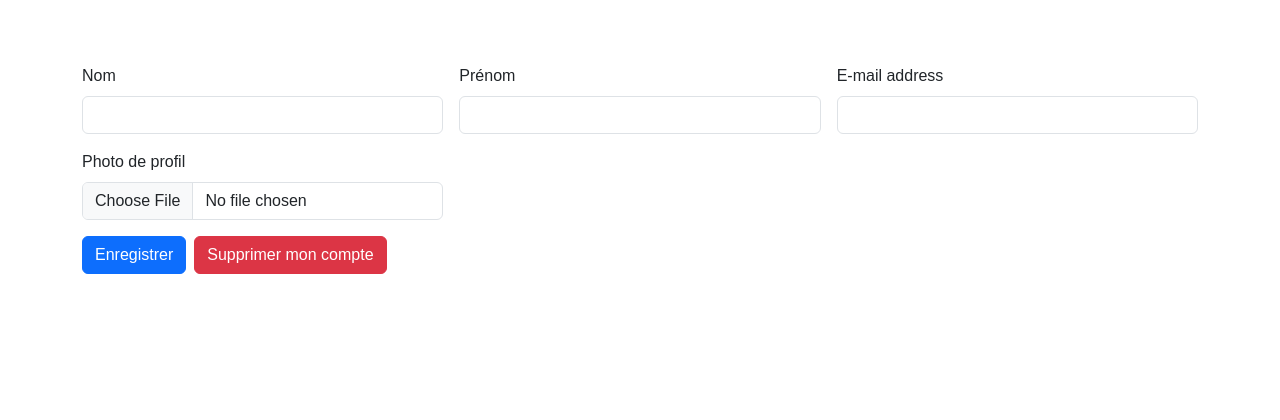
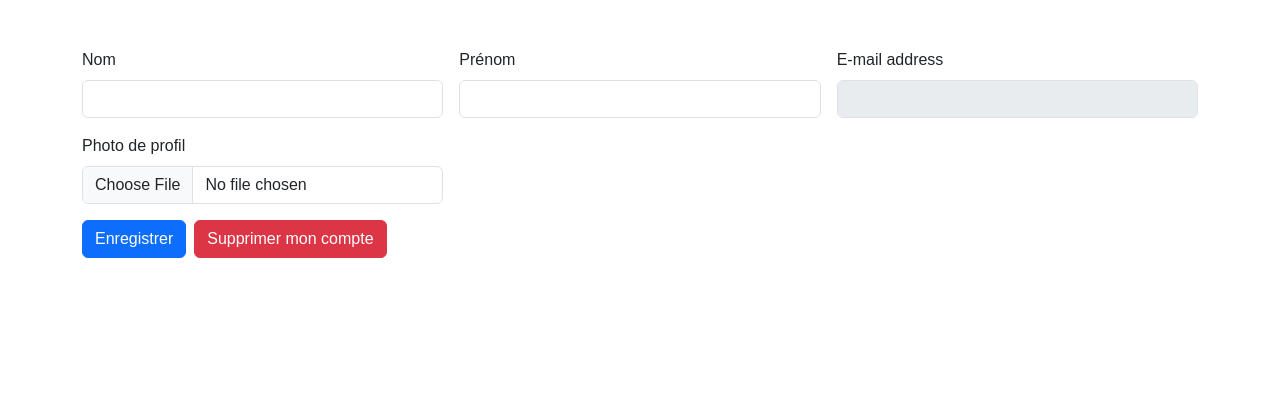
Before and after one commit to SIRdud12/Projet-Technologique-T2, a PHP site: page /compte.php in a window 1280 px wide. Shown: the part 70-490 px from the top of the page. Run offline with PHP 8.4, Linux system fonts and the light colour scheme; some web fonts are replaced.

Commit message:
Add files via upload

```diff
--- a/compte.php
+++ b/compte.php
@@ -186,6 +186,12 @@ if (isset($_GET['photo_deleted']) && $_GET['photo_deleted'] == '1') {
     <link rel="stylesheet" href="https://cdnjs.cloudflare.com/ajax/libs/font-awesome/5.15.4/css/all.min.css">
     <link href="https://cdn.jsdelivr.net/npm/bootstrap@5.3.3/dist/css/bootstrap.min.css" rel="stylesheet" integrity="sha384-QWTKZyjpPEjISv5WaRU9OFeRpok6YctnYmDr5pNlyT2bRjXh0JMhjY6hW+ALEwIH" crossorigin="anonymous">
     <link rel="stylesheet" href="GATE.css">
+    <style>
+        .disabled-email {
+            background-color: #e9ecef;
+            cursor: not-allowed;
+        }
+    </style>
 </head>
 <body>
     <!-- Header -->
@@ -240,7 +246,7 @@ if (isset($_GET['photo_deleted']) && $_GET['photo_deleted'] == '1') {
     <!-- Main Content -->
     <main class="py-5">
         <div class="container">
-            <?php if (isset($error_message)) : ?>
+            <?php if ($error_message) : ?>
                 <p style="color: red;"><?php echo $error_message; ?></p>
             <?php endif; ?>
             <?php if (isset($success_message)) : ?>
@@ -266,7 +272,7 @@ if (isset($_GET['photo_deleted']) && $_GET['photo_deleted'] == '1') {
                 </div>
                 <div class="col-md-4">
                     <label for="mail" class="form-label">E-mail address</label>
-                    <input type="email" class="form-control" id="mail" name="mail" value="<?php echo isset($user_info['Email']) ? $user_info['Email'] : ''; ?>" required>
+                    <input type="email" class="form-control disabled-email" id="mail" name="mail" value="<?php echo isset($user_info['Email']) ? $user_info['Email'] : ''; ?>" disabled>
                     <div class="invalid-feedback">
                         Veuillez fournir une adresse valide.
                     </div>
```
